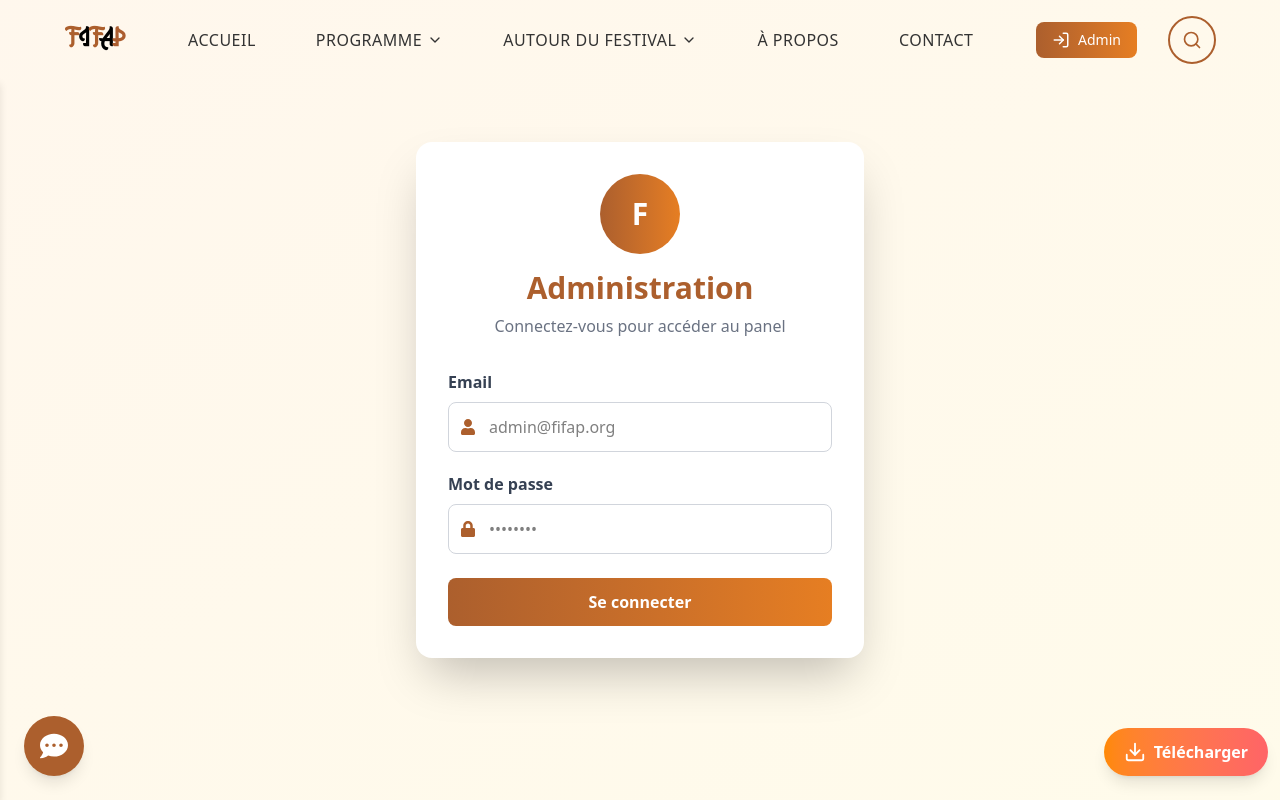
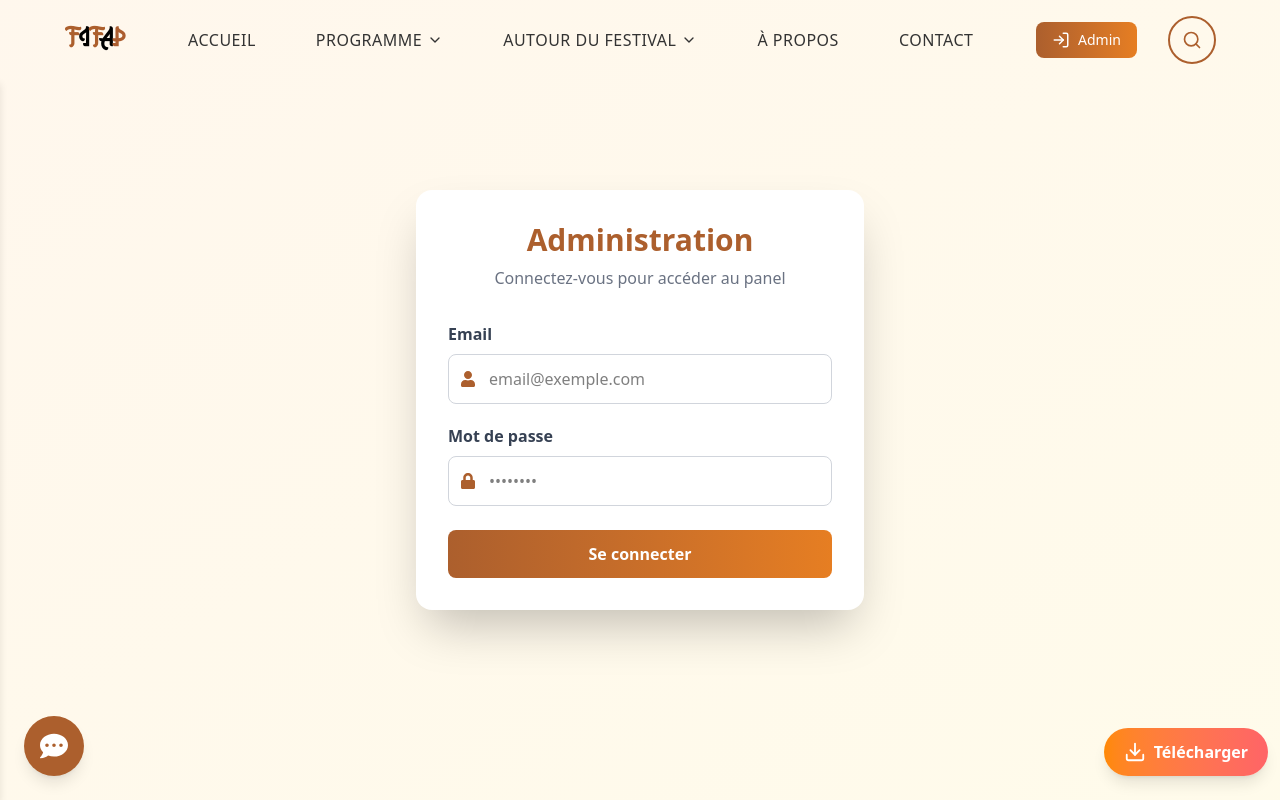
Before and after one commit to MouadRh1/fifap, a React (Vite) app: page /admin in a window 1280 px wide. Shown: the top 800 px of the page. Built offline with nearby package versions, Linux system fonts and the light colour scheme; a web font is replaced by a local one.

Commit message:
suppression d'activite

```diff
--- a/src/component/Admin/AdminLogin.jsx
+++ b/src/component/Admin/AdminLogin.jsx
@@ -30,9 +30,9 @@ const AdminLogin = () => {
     <div className="min-h-screen bg-gradient-to-br from-orange-50 to-amber-50 flex items-center justify-center py-20 px-4">
       <div className="bg-white rounded-2xl shadow-2xl max-w-md w-full p-8">
         <div className="text-center mb-8">
-          <div className="w-20 h-20 bg-gradient-to-r from-[#ac5f2d] to-[#e67e22] rounded-full flex items-center justify-center mx-auto mb-4">
+          {/* <div className="w-20 h-20 bg-gradient-to-r from-[#ac5f2d] to-[#e67e22] rounded-full flex items-center justify-center mx-auto mb-4">
             <span className="text-3xl text-white font-bold">F</span>
-          </div>
+          </div> */}
           <h2 className="text-3xl font-bold text-[#ac5f2d]">Administration</h2>
           <p className="text-gray-500 mt-2">Connectez-vous pour accéder au panel</p>
         </div>
@@ -53,7 +53,7 @@ const AdminLogin = () => {
                 value={email}
                 onChange={(e) => setEmail(e.target.value)}
                 className="w-full pl-10 pr-4 py-3 border border-gray-300 rounded-lg focus:outline-none focus:ring-2 focus:ring-[#ac5f2d]"
-                placeholder="admin@fifap.org"
+                placeholder="email@exemple.com"
                 required
               />
             </div>
```
